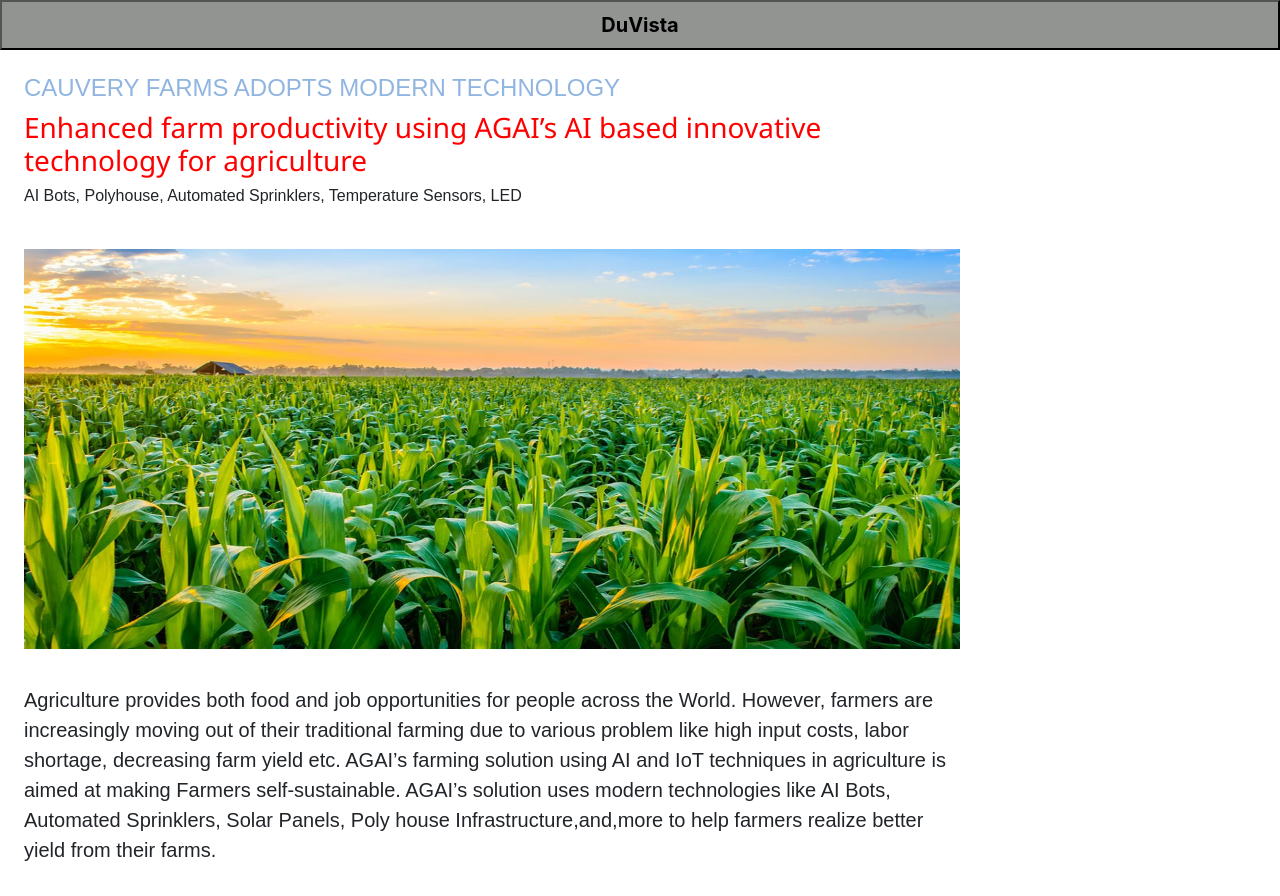
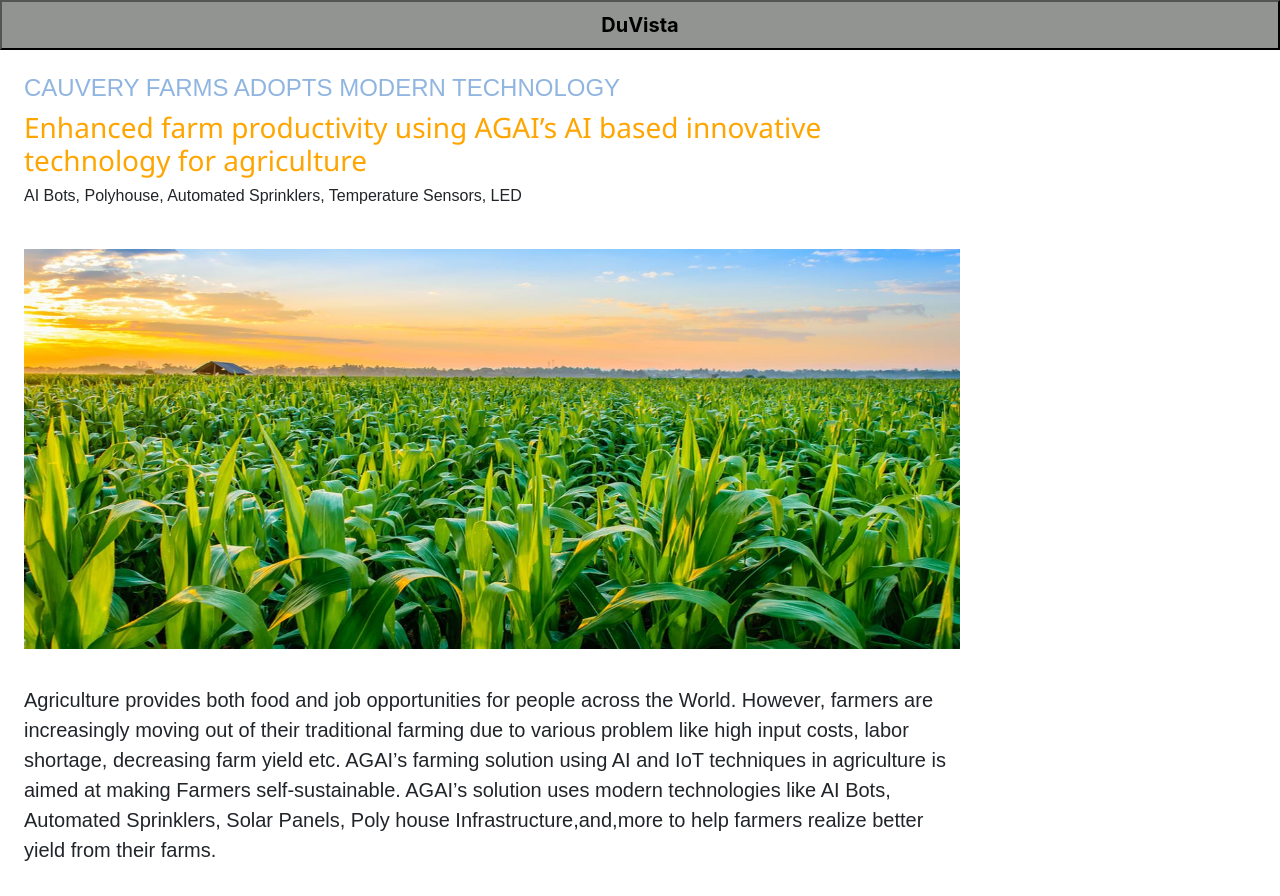
Before and after one commit to kavya0612/cs50Wproject0, a plain HTML site: page main.html in a window 1280 px wide. Shown: the top 896 px of the page. Drawn offline with nearby package versions, Linux system fonts and the light colour scheme.

Commit message:
scss color changed

```diff
--- a/style0.scss
+++ b/style0.scss
@@ -1,5 +1,5 @@
 $color:rgb(144, 181, 224);
-$color1: red;
+$color1:orange;
 
 h3, h2 {
     color:$color1;
```
Also changed, not shown: style0.css, 1 other file.
